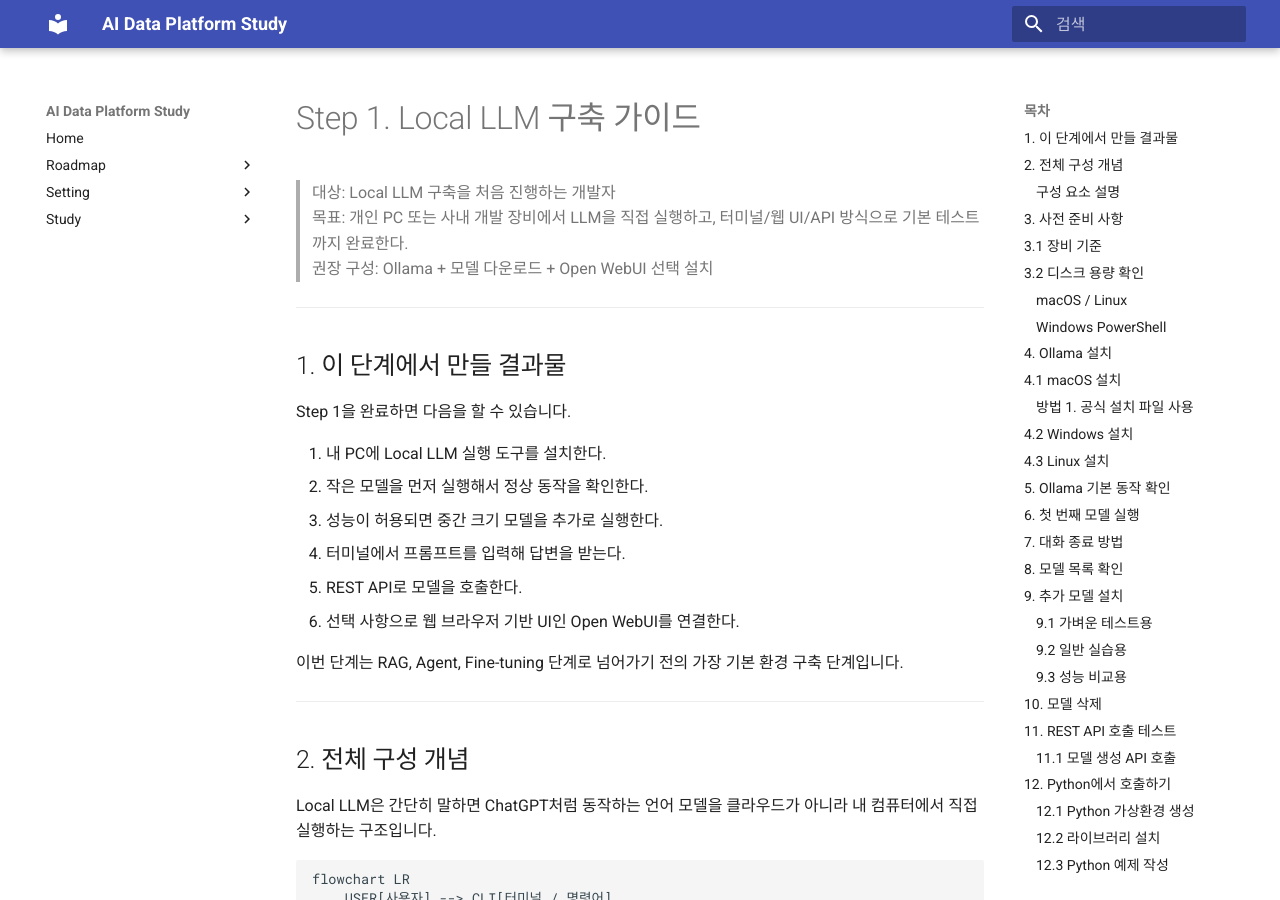
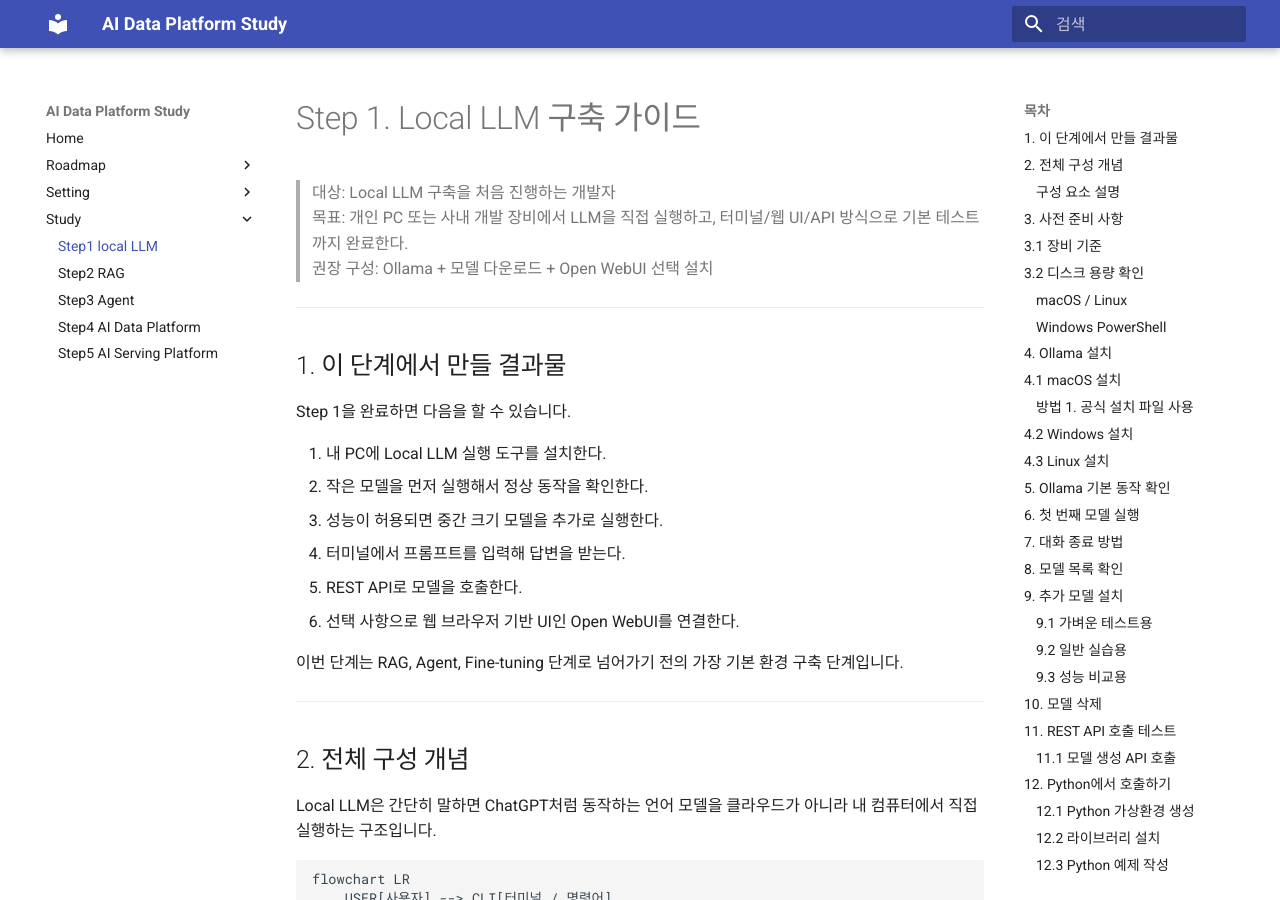
Before and after one commit to Team-AI-Data-Platform/AI-Data-Platform, an MkDocs documentation site: the page built from docs/study/step1_local_llm_setup_guide.md, in a window 1280 px wide and 900 px high. Built offline with MkDocs 1.6.1 and Material for MkDocs 9.7.7, drawn with Linux system fonts in a browser that asks for light colours.

Commit message:
mkdocs.yml localLLM 학습 메뉴 추가

```diff
--- a/mkdocs.yml
+++ b/mkdocs.yml
@@ -18,7 +18,7 @@ nav:
 
 
   - Study:
-      - Step1 local LLM : study/ai-platform.md
+      - Step1 local LLM : study/step1_local_llm_setup_guide.md
       - Step2 RAG: study/data-lakehouse.md
       - Step3 Agent: study/iceberg.md
       - Step4 AI Data Platform: study/delta-lake.md
```
